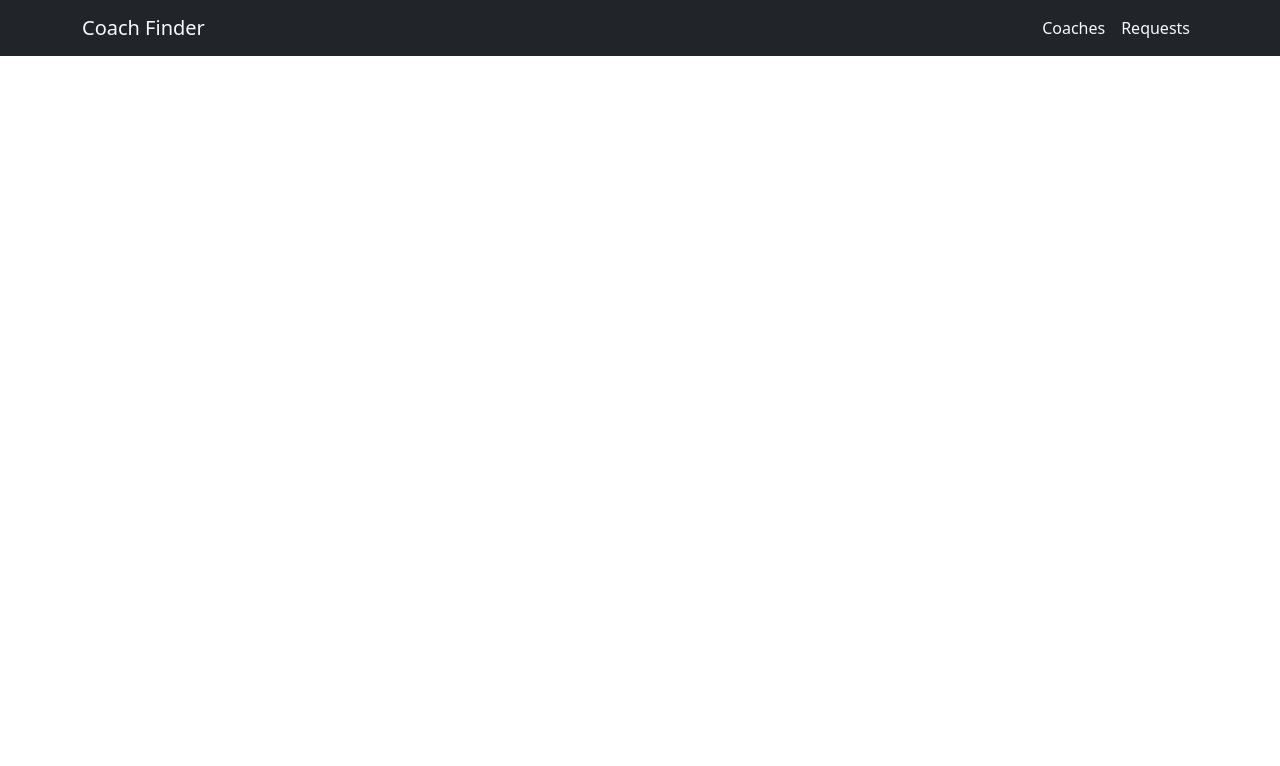
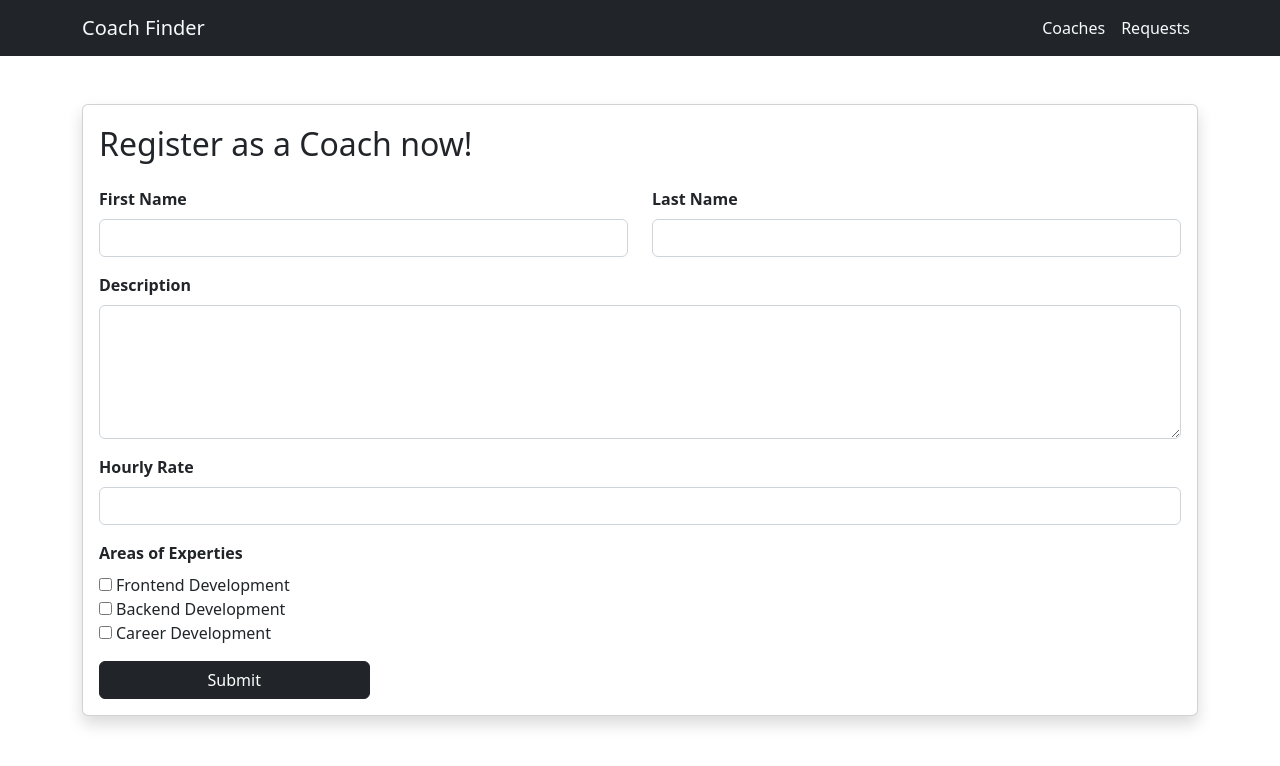
Before and after one commit to audie38/vue-project, a Vue app in the folder cli/coach-finder/: page /register in a window 1280 px wide. Shown: the top 766 px of the page. Built offline with nearby package versions, Linux system fonts and the light colour scheme.

Commit message:
Implement Coach Registration

```diff
--- a/cli/coach-finder/src/components/coaches/CoachFilter.vue
+++ b/cli/coach-finder/src/components/coaches/CoachFilter.vue
@@ -4,15 +4,15 @@
       <h2>Find Your Coach</h2>
       <div class="d-flex justify-content-start align-items-center">
         <div class="me-2">
-          <input class="me-1" value="frontend" type="checkbox" id="frontend" checked v-model="checkedAreas" @change="setFilter" />
+          <input class="me-1" value="frontend" type="checkbox" id="frontend" v-model="areas" checked @change="setFilter" />
           <label for="frontend">Frontend</label>
         </div>
         <div class="me-2">
-          <input class="me-1" value="backend" type="checkbox" id="backend" checked v-model="checkedAreas" @change="setFilter" />
+          <input class="me-1" value="backend" type="checkbox" id="backend" v-model="areas" checked @change="setFilter" />
           <label for="backend">Backend</label>
         </div>
         <div class="me-2">
-          <input class="me-1" value="career" type="checkbox" id="career" checked v-model="checkedAreas" @change="setFilter" />
+          <input class="me-1" value="career" type="checkbox" id="career" v-model="areas" checked @change="setFilter" />
           <label for="career">Career</label>
         </div>
       </div>
@@ -23,15 +23,16 @@
 <script>
 export default {
   name: "CoachFilter",
+  emits: ["change-filter"],
   components: {},
   data() {
     return {
-      checkedAreas: ["frontend", "backend", "career"],
+      areas: ["frontend", "backend", "career"],
     };
   },
   methods: {
     setFilter() {
-      this.$emit("change-filter", this.checkedAreas);
+      this.$emit("change-filter", this.areas);
     },
   },
 };
--- /dev/null
+++ b/cli/coach-finder/src/components/coaches/CoachForm.vue
@@ -0,0 +1,72 @@
+<template>
+  <form @submit.prevent="registerCoach">
+    <div class="mb-3">
+      <div class="row">
+        <div class="col-6">
+          <label for="coachFirstName" class="form-label fw-bold">First Name</label>
+          <input type="text" class="form-control" id="coachFirstName" v-model.trim="firstName" />
+        </div>
+        <div class="col-6">
+          <label for="coachLastName" class="form-label fw-bold">Last Name</label>
+          <input type="text" class="form-control" id="coachLastName" v-model.trim="lastName" />
+        </div>
+      </div>
+    </div>
+    <div class="mb-3">
+      <label for="coachDescription" class="form-label fw-bold">Description</label>
+      <textarea class="form-control" id="coachDescription" v-model="description" rows="5" />
+    </div>
+    <div class="mb-3">
+      <label for="coachRate" class="form-label fw-bold">Hourly Rate</label>
+      <input type="number" class="form-control" id="coachRate" v-model="rate" />
+    </div>
+    <div class="mb-3">
+      <label class="form-label fw-bold">Areas of Experties</label>
+      <div class="d-flex flex-column justify-content-start align-items-start">
+        <div class="me-2">
+          <input class="me-1" value="frontend" type="checkbox" id="frontend" v-model="areas" />
+          <label for="frontend">Frontend Development</label>
+        </div>
+        <div class="me-2">
+          <input class="me-1" value="backend" type="checkbox" id="backend" v-model="areas" />
+          <label for="backend">Backend Development</label>
+        </div>
+        <div class="me-2">
+          <input class="me-1" value="career" type="checkbox" id="career" v-model="areas" />
+          <label for="career">Career Development</label>
+        </div>
+      </div>
+    </div>
+    <button type="submit" class="btn btn-dark w-25">Submit</button>
+  </form>
+</template>
+
+<script>
+export default {
+  name: "CoachForm",
+  emits: ["register-coach"],
+  data() {
+    return {
+      firstName: "",
+      lastName: "",
+      description: "",
+      rate: null,
+      areas: [],
+    };
+  },
+  methods: {
+    registerCoach() {
+      const newCoach = {
+        firstName: this.firstName,
+        lastName: this.lastName,
+        description: this.description,
+        hourlyRate: this.rate,
+        areas: this.areas,
+      };
+      this.$emit("register-coach", newCoach);
+    },
+  },
+};
+</script>
+
+<style></style>
--- a/cli/coach-finder/src/pages/coaches/CoachRegistration.vue
+++ b/cli/coach-finder/src/pages/coaches/CoachRegistration.vue
@@ -1,10 +1,27 @@
 <template>
-  <div></div>
+  <base-card>
+    <h2 class="mt-1 mb-4">Register as a Coach now!</h2>
+
+    <CoachForm @register-coach="addCoach" />
+  </base-card>
 </template>
 
 <script>
+import CoachForm from "@/components/coaches/CoachForm.vue";
+
 export default {
   name: "CoachRegistration",
+  components: {
+    CoachForm,
+  },
+  methods: {
+    addCoach(data) {
+      if (confirm("Submit Coach Registration ?")) {
+        this.$store.dispatch("coach/registerCoach", data);
+        this.$router.replace("/");
+      }
+    },
+  },
 };
 </script>
 
--- a/cli/coach-finder/src/pages/coaches/CoachesList.vue
+++ b/cli/coach-finder/src/pages/coaches/CoachesList.vue
@@ -28,7 +28,7 @@ export default {
   },
   data() {
     return {
-      areaFilters: ["frontend", "backend", "career"],
+      activeFilters: ["frontend", "backend", "career"],
     };
   },
   computed: {
@@ -36,7 +36,7 @@ export default {
     filteredCoaches() {
       const coaches = this.$store.getters["coach/coaches"];
       return coaches.filter((coach) => {
-        if (this.areaFilters.some((area) => coach.areas.includes(area))) {
+        if (this.activeFilters.some((c) => coach.areas.includes(c))) {
           return true;
         }
       });
@@ -44,7 +44,7 @@ export default {
   },
   methods: {
     setFilter(filter) {
-      this.areaFilters = filter;
+      this.activeFilters = filter;
     },
   },
 };
--- a/cli/coach-finder/src/store/module/coaches/actions.js
+++ b/cli/coach-finder/src/store/module/coaches/actions.js
@@ -1 +1,13 @@
-export default {};
+export default {
+  registerCoach(context, payload) {
+    const data = {
+      id: +new Date(),
+      firstName: payload.firstName,
+      lastName: payload.lastName,
+      description: payload.description,
+      hourlyRate: payload.hourlyRate,
+      areas: payload.areas,
+    };
+    context.commit("registerCoach", data);
+  },
+};
--- a/cli/coach-finder/src/store/module/coaches/mutations.js
+++ b/cli/coach-finder/src/store/module/coaches/mutations.js
@@ -1 +1,5 @@
-export default {};
+export default {
+  registerCoach(state, payload) {
+    state.coaches.push(payload);
+  },
+};
```
